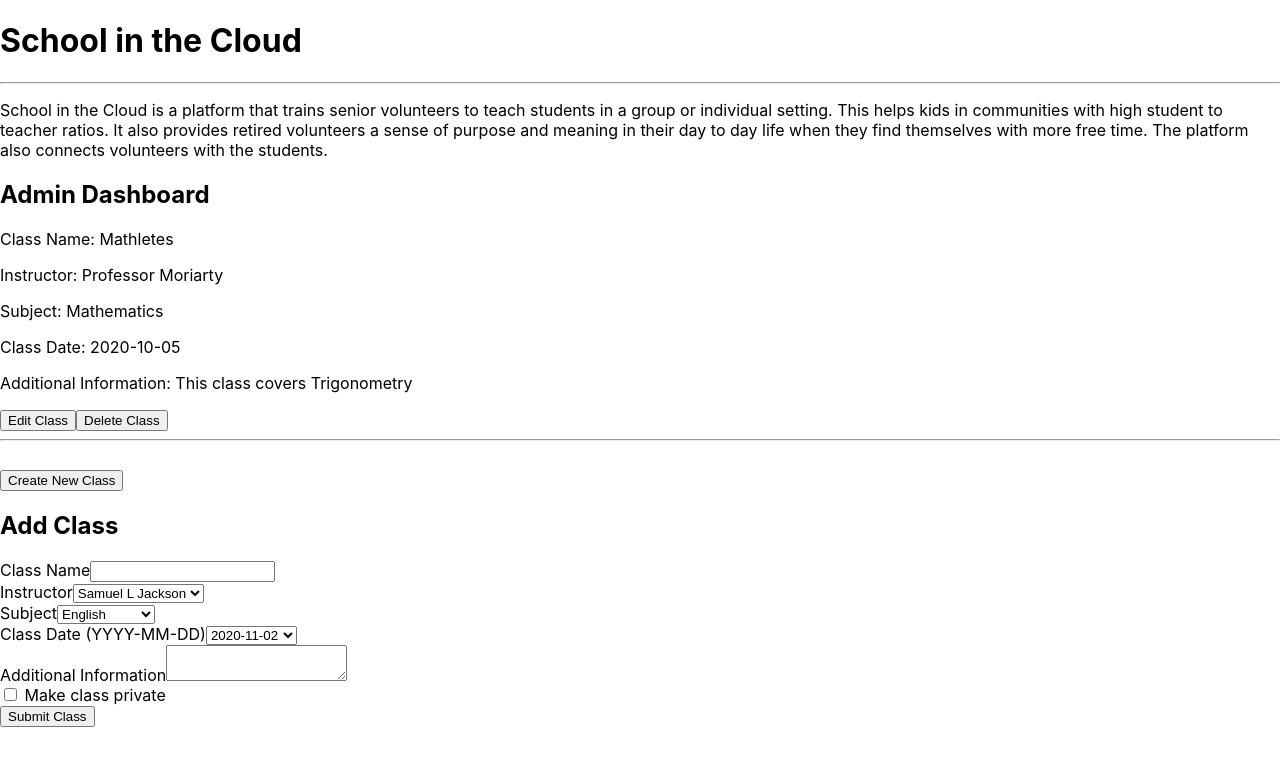
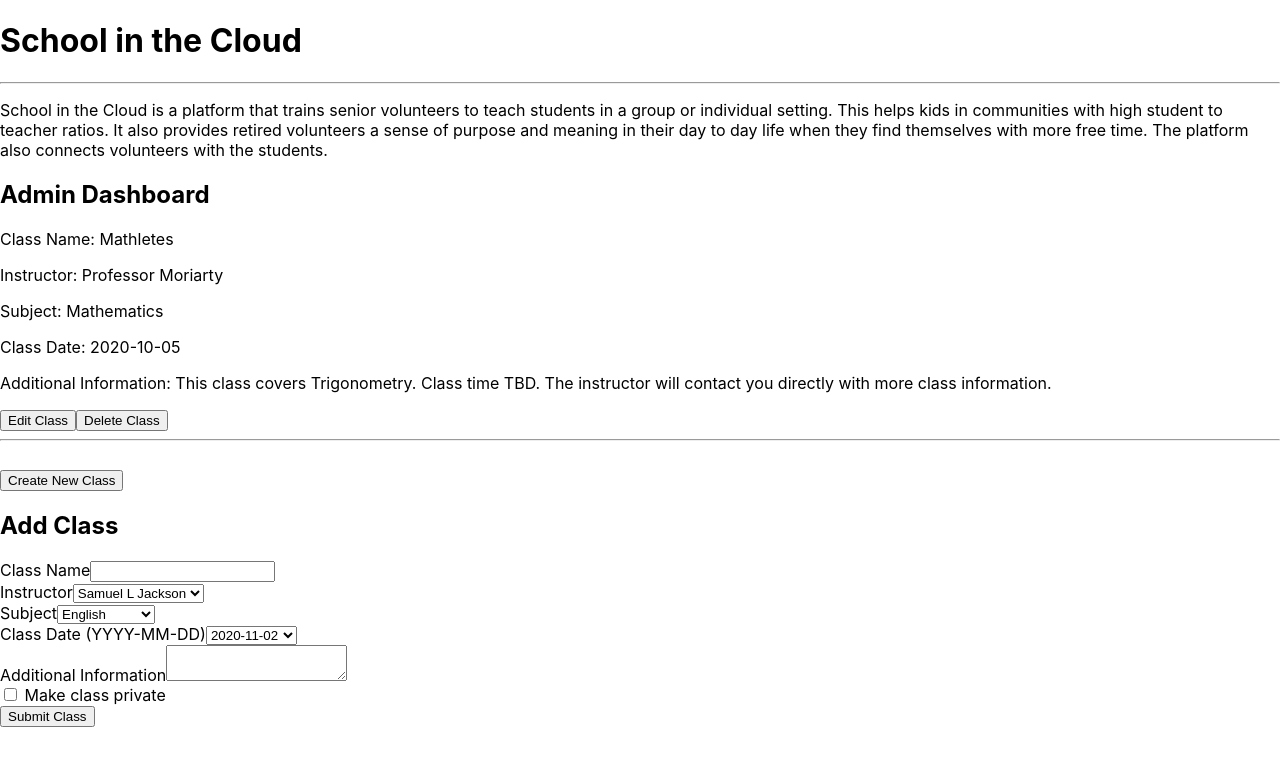
Before and after one commit to school-in-the-cloud-web/frontend, a React (Create React App) app in the folder schoolinthecloud/: page / in a window 1280 px wide. Shown: the top 766 px of the page. Built offline with nearby package versions, Linux system fonts and the light colour scheme.

Commit message:
more changes

```diff
--- a/schoolinthecloud/src/AdminDashboard.js
+++ b/schoolinthecloud/src/AdminDashboard.js
@@ -10,7 +10,7 @@ export const AdminDashboard = () => {
                 <p>Instructor: Professor Moriarty</p>
                 <p>Subject: Mathematics</p>
                 <p>Class Date: 2020-10-05</p>
-                <p>Additional Information: This class covers Trigonometry</p>
+                <p>Additional Information: This class covers Trigonometry. Class time TBD. The instructor will contact you directly with more class information.</p>
             </div>
             <button>Edit Class</button>
             <button>Delete Class</button>
```
